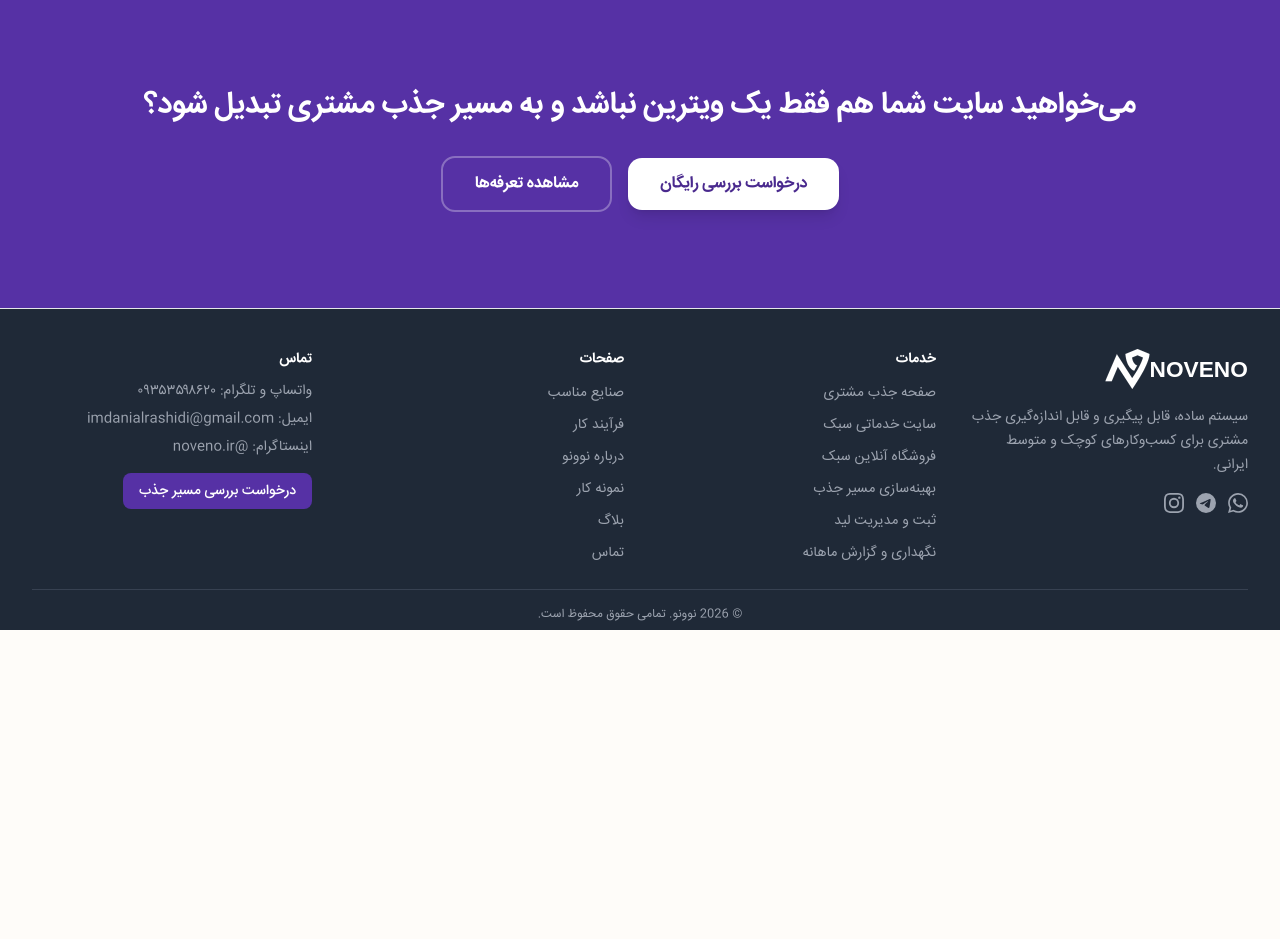
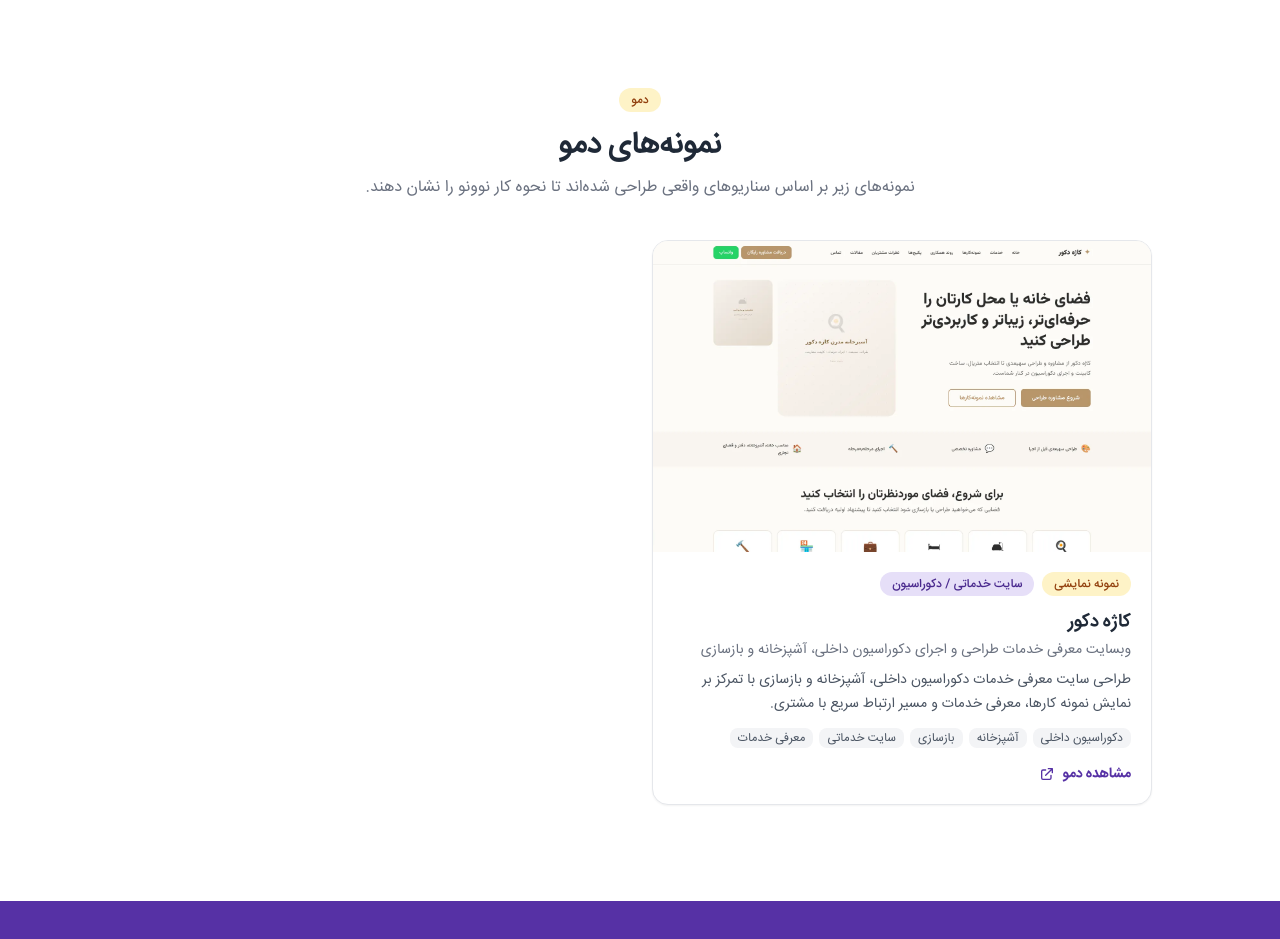
Before and after one commit to imdanialrashidi/noveno, an Astro site: page /portfolio in a window 1280 px wide. Shown: the part 2640-3579 px from the top of the page. Before the commit the page ends 3270 px from the top, so only its background shows below. Built offline with nearby package versions, Linux system fonts and the light colour scheme; Astro itself is replaced by a stand-in of ours.

Commit message:
feat: add demo section with کاژه دکور project
- Added demo section to portfolio page
- کاژه دکور: دکوراسیون داخلی، آشپزخانه و بازسازی
- Converted screenshot to WebP (42KB)
- 'نمونه نمایشی' badge on demo cards
- External link to GitHub Pages demo
- Persian alt text, lazy loading, explicit dimensions

```diff
--- a/src/pages/portfolio.astro
+++ b/src/pages/portfolio.astro
@@ -63,6 +63,20 @@ const portfolioItems = [
     tags: ['سایت شخصی', 'پرتفولیو', 'هویت حرفه‌ای', 'وب و هوش مصنوعی', 'طراحی سبک'],
     alt: 'نمایی از وب‌سایت شخصی دانیال رشیدی',
     featured: false,
+  },
+];
+
+const demoItems = [
+  {
+    id: 'kajehdecor',
+    title: 'کاژه دکور',
+    url: 'https://imdanialrashidi.github.io/kajehdecor/',
+    coverImage: '/images/portfolio/kajehdecor/cover.webp',
+    type: 'وبسایت معرفی خدمات طراحی و اجرای دکوراسیون داخلی، آشپزخانه و بازسازی',
+    category: 'سایت خدماتی / دکوراسیون',
+    shortDescription: 'طراحی سایت معرفی خدمات دکوراسیون داخلی، آشپزخانه و بازسازی با تمرکز بر نمایش نمونه کارها، معرفی خدمات و مسیر ارتباط سریع با مشتری.',
+    tags: ['دکوراسیون داخلی', 'آشپزخانه', 'بازسازی', 'سایت خدماتی', 'معرفی خدمات'],
+    alt: 'نمایی از وبسایت کاژه دکور - طراحی و اجرای دکوراسیون داخلی',
   },
 ];
 
@@ -216,6 +230,76 @@ const structuredData = {
     </section>
   )}
 
+  <!-- Demos -->
+  {demoItems.length > 0 && (
+    <section class="section-padding bg-white">
+      <div class="container-page">
+        <div class="mx-auto max-w-3xl text-center mb-10">
+          <span class="inline-flex items-center rounded-full bg-amber-100 px-3 py-1 text-xs font-medium text-amber-800 mb-4">
+            دمو
+          </span>
+          <h2 class="text-2xl font-bold text-neutral-800 sm:text-3xl">
+            نمونه‌های دمو
+          </h2>
+          <p class="mt-3 text-base text-neutral-500">
+            نمونه‌های زیر بر اساس سناریوهای واقعی طراحی شده‌اند تا نحوه کار نوونو را نشان دهند.
+          </p>
+        </div>
+        <div class="mx-auto grid max-w-5xl gap-6 sm:grid-cols-2">
+          {demoItems.map((item) => (
+            <a
+              href={item.url}
+              target="_blank"
+              rel="noopener noreferrer"
+              class="group block overflow-hidden rounded-2xl border border-neutral-200 bg-white shadow-sm transition-all duration-300 hover:border-brand-300 hover:shadow-lg hover:-translate-y-1"
+            >
+              <div class="aspect-[16/10] overflow-hidden bg-neutral-100">
+                <img
+                  src={item.coverImage}
+                  alt={item.alt}
+                  class="h-full w-full object-cover transition-transform duration-500 group-hover:scale-105"
+                  loading="lazy"
+                  width="800"
+                  height="500"
+                />
+              </div>
+              <div class="p-5">
+                <div class="flex items-center gap-2">
+                  <span class="rounded-full bg-amber-100 px-3 py-1 text-xs font-medium text-amber-800">
+                    نمونه نمایشی
+                  </span>
+                  <span class="rounded-full bg-brand-100 px-3 py-1 text-xs font-medium text-brand-700">
+                    {item.category}
+                  </span>
+                </div>
+                <h3 class="mt-3 text-lg font-bold text-neutral-800 group-hover:text-brand-600 transition-colors">
+                  {item.title}
+                </h3>
+                <p class="mt-1 text-sm text-neutral-500">{item.type}</p>
+                <p class="mt-2 text-sm leading-6 text-neutral-600">
+                  {item.shortDescription}
+                </p>
+                <div class="mt-3 flex flex-wrap gap-1.5">
+                  {item.tags.map((tag) => (
+                    <span class="rounded-lg bg-neutral-100 px-2 py-0.5 text-xs text-neutral-600">
+                      {tag}
+                    </span>
+                  ))}
+                </div>
+                <div class="mt-4 flex items-center gap-2 text-sm font-bold text-brand-600 group-hover:gap-3 transition-all">
+                  مشاهده دمو
+                  <svg class="h-4 w-4" fill="none" stroke="currentColor" viewBox="0 0 24 24">
+                    <path stroke-linecap="round" stroke-linejoin="round" stroke-width="2" d="M10 6H6a2 2 0 00-2 2v10a2 2 0 002 2h10a2 2 0 002-2v-4M14 4h6m0 0v6m0-6L10 14" />
+                  </svg>
+                </div>
+              </div>
+            </a>
+          ))}
+        </div>
+      </div>
+    </section>
+  )}
+
   <!-- CTA -->
   <section class="section-padding bg-brand-600">
     <div class="container-page text-center">
```
Also changed, not shown: public/images/portfolio/kajehdecor/cover.webp (added).
